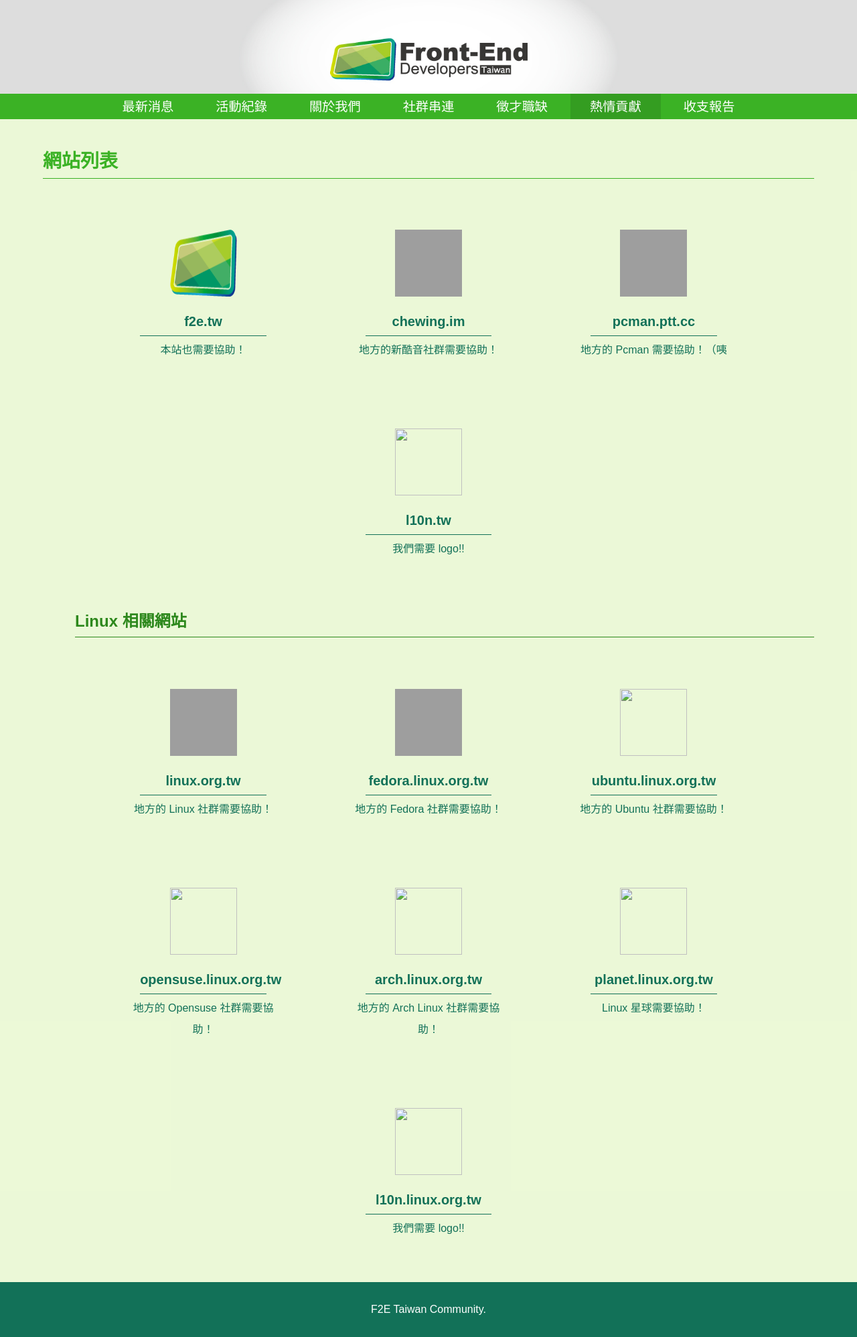
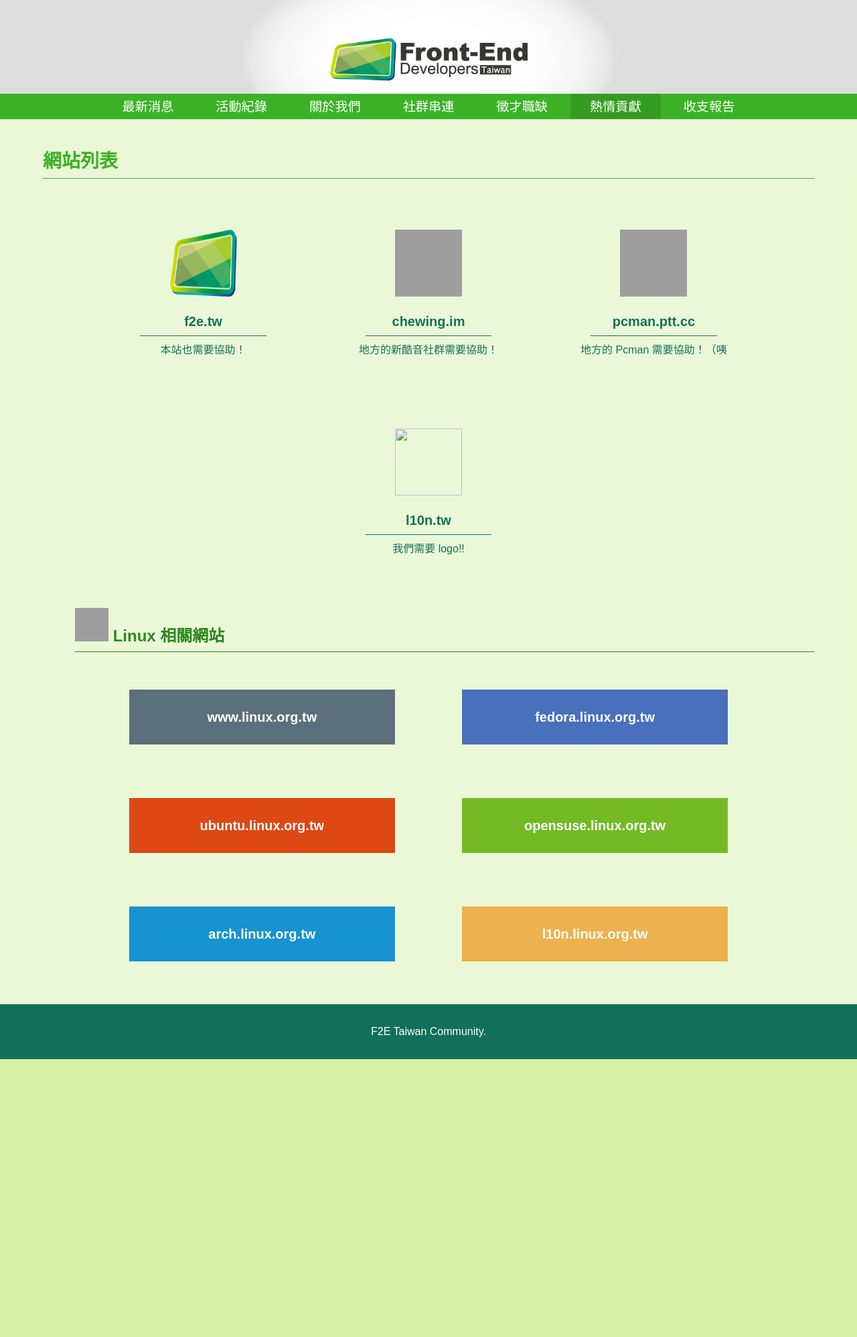
Before and after one commit to f2etw/f2etw.github.io, a Jekyll site: the page built from contribute.html, in a window 1280 px wide. Shown: the whole page at 67% size. Built offline with Jekyll 4.4.1, drawn with Linux system fonts in a browser that asks for light colours; some web fonts are replaced; after the commit the page ends 1582 px from its top, so only the background shows below that; grey boxes are pictures that could not be loaded.

Commit message:
Modify contribute (linux)

```diff
--- a/_data/project.json
+++ b/_data/project.json
@@ -31,53 +31,40 @@
     ],
     "linux": [
         {
-            "name": "linux.org.tw",
-            "url": "https://github.com/linux-taiwan/linux-taiwan.github.io",
-            "img": "http://planet.linux.org.tw/images/logo.png",
-            "img-alt": "Planet Linux of Taiwan logo",
-            "description": "地方的 Linux 社群需要協助！"
+            "name": "www.linux.org.tw",
+            "url": "https://github.com/linux-taiwan/www.linux.org.tw",
+            "bgcolor": "#5B707C",
+            "text-color": "#fff"
         },
         {
             "name": "fedora.linux.org.tw",
             "url": "https://github.com/linux-taiwan/fedora.linux.org.tw",
-            "img": "http://fedora.linux.org.tw/images/logo.svg",
-            "img-alt": "fedora logo",
-            "description": "地方的 Fedora 社群需要協助！"
+            "bgcolor": "#4870BC",
+            "text-color": "#fff"
         },
         {
             "name": "ubuntu.linux.org.tw",
             "url": "https://github.com/linux-taiwan/ubuntu.linux.org.tw",
-            "img": "",
-            "img-alt": "",
-            "description": "地方的 Ubuntu 社群需要協助！"
+            "bgcolor": "#DD4814",
+            "text-color": "#fff"
         },
         {
             "name": "opensuse.linux.org.tw",
             "url": "https://github.com/linux-taiwan/opensuse.linux.org.tw",
-            "img": "",
-            "img-alt": "",
-            "description": "地方的 Opensuse 社群需要協助！"
+            "bgcolor": "#73BA25",
+            "text-color": "#fff"
         },
         {
             "name": "arch.linux.org.tw",
             "url": "https://github.com/linux-taiwan/arch.linux.org.tw",
-            "img": "",
-            "img-alt": "",
-            "description": "地方的 Arch Linux 社群需要協助！"
-        },
-        {
-            "name": "planet.linux.org.tw",
-            "url": "https://github.com/linux-taiwan/planet.linux.org.tw",
-            "img": "",
-            "img-alt": "",
-            "description": "Linux 星球需要協助！"
+            "bgcolor": "#1793D1",
+            "text-color": "#fff"
         },
         {
             "name": "l10n.linux.org.tw",
             "url": "https://github.com/linux-taiwan/l10n.linux.org.tw",
-            "img": "",
-            "img-alt": "",
-            "description": "我們需要 logo!!"
+            "bgcolor": "#EDB14E",
+            "text-color": "#fff"
         }
     ],
     "addon": [],
--- a/contribute.html
+++ b/contribute.html
@@ -22,15 +22,16 @@ title: 熱情貢獻
 	{% endif %}
 
 	{% if site.data.project.linux != empty %}
-	<h3>Linux 相關網站</h3>
-	<ul>
+	<h3>
+		<img src="https://avatars3.githubusercontent.com/u/4004919?v=3&s=50" alt="Linux Taiwan logo">
+		Linux 相關網站
+	</h3>
+	<ul class="project-list">
 		{% for project in site.data.project.linux %}
 	    <li>
 			<a href="{{ project.url }}">
-				<img src="{{ project.img }}" alt="{{ project.img-alt }}">
-				<div class="info">
-					<strong>{{ project.name }}</strong>
-					{{ project.description }}
+				<div class="info" style="background:{{ project.bgcolor }};">
+					<strong style="color: {{ project.text-color }};">{{ project.name }}</strong>
 				</div>
 			</a>
 	    </li>
--- a/style.scss
+++ b/style.scss
@@ -719,6 +719,30 @@ a {
 				}
 			}
 		}
+
+		&.project-list {
+
+			li {
+				width: 40%;
+
+				color: $main-color;
+
+				a {
+					color: $footer-color;
+
+					.info {
+						padding: 1rem 0;
+					}
+
+					strong {
+						width: 80%;
+						color: $footer-color;
+						border-bottom: 0;
+						padding: .25rem;
+					}
+				}
+			}
+		}
 	}
 }
 
```
